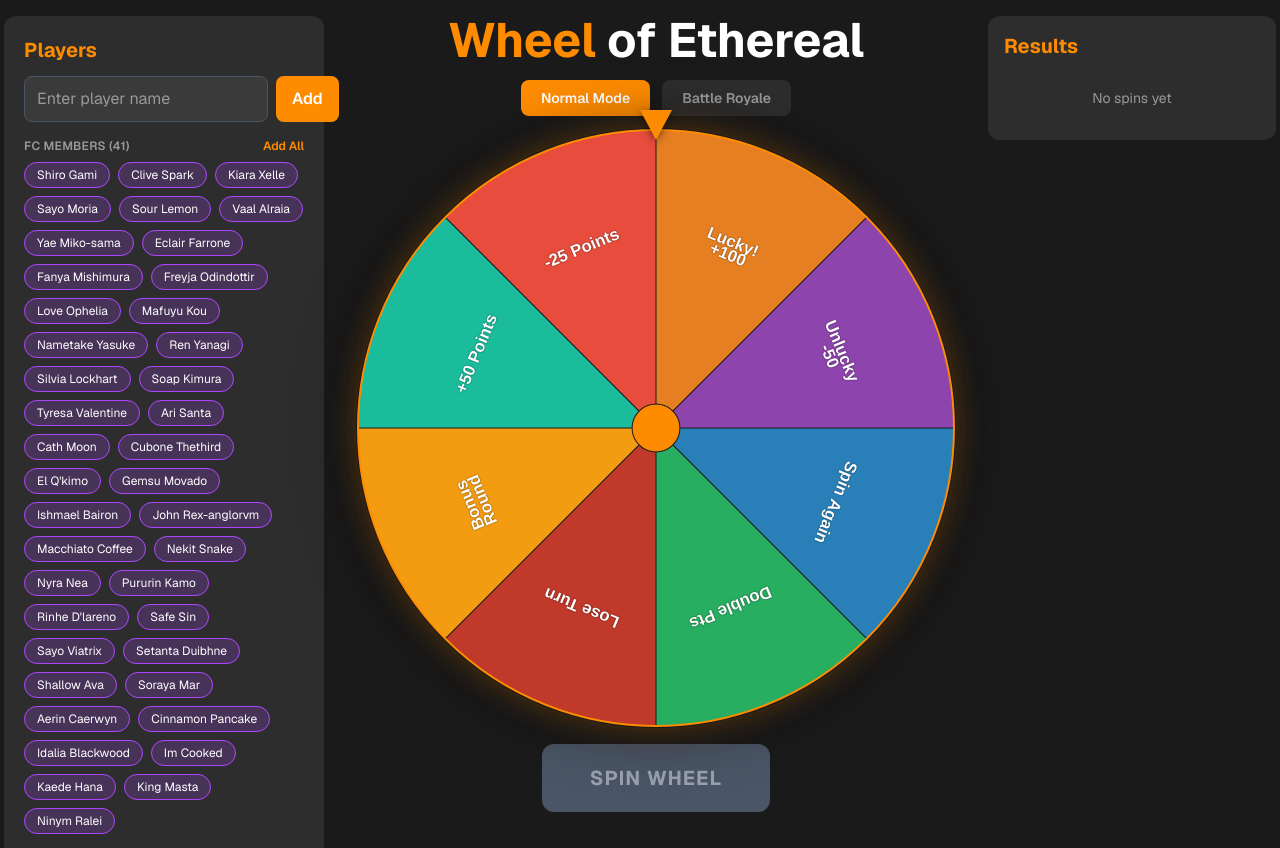
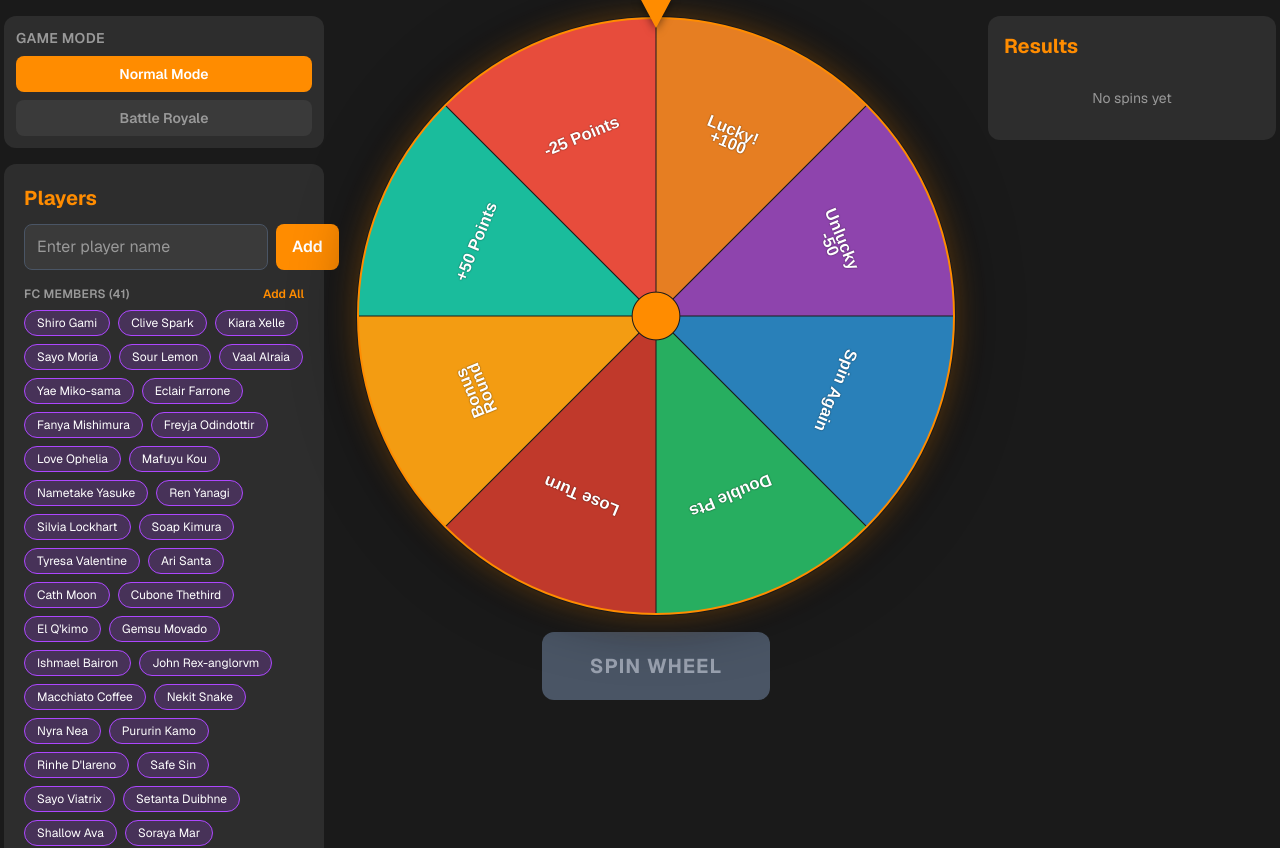
Before and after one commit to Ari-Santa/wheel, a Next.js app: page / in a window 1280 px wide. Shown: the top 848 px of the page. Built offline with nearby package versions, Linux system fonts and the light colour scheme.

Commit message:
Add splash screen component with fade-in/out animations

```diff
--- /dev/null
+++ b/app/components/SplashScreen.tsx
@@ -0,0 +1,45 @@
+"use client";
+
+import { useEffect, useState } from "react";
+
+interface SplashScreenProps {
+  onDismiss: () => void;
+}
+
+export default function SplashScreen({ onDismiss }: SplashScreenProps) {
+  const [isVisible, setIsVisible] = useState(true);
+
+  useEffect(() => {
+    // Auto-dismiss after 2.5 seconds
+    const timer = setTimeout(() => {
+      setIsVisible(false);
+      // Wait for fade-out animation to complete
+      setTimeout(onDismiss, 500);
+    }, 2500);
+
+    return () => clearTimeout(timer);
+  }, [onDismiss]);
+
+  if (!isVisible) {
+    return (
+      <div className="fixed inset-0 bg-background z-50 flex items-center justify-center animate-fade-out pointer-events-none">
+        <h1 className="text-5xl md:text-6xl xl:text-7xl 2xl:text-8xl font-bold">
+          <span className="text-accent">Wheel</span> of Ethereal
+        </h1>
+      </div>
+    );
+  }
+
+  return (
+    <div className="fixed inset-0 bg-background z-50 flex items-center justify-center">
+      <div className="text-center animate-fade-in">
+        <h1 className="text-5xl md:text-6xl xl:text-7xl 2xl:text-8xl font-bold mb-4">
+          <span className="text-accent">Wheel</span> of Ethereal
+        </h1>
+        <p className="text-text-muted text-sm md:text-base animate-pulse">
+          Loading...
+        </p>
+      </div>
+    </div>
+  );
+}
--- a/app/globals.css
+++ b/app/globals.css
@@ -127,3 +127,31 @@ body {
 ::-webkit-scrollbar-thumb:hover {
   background: #666;
 }
+
+@keyframes fade-in {
+  from {
+    opacity: 0;
+    transform: scale(0.95);
+  }
+  to {
+    opacity: 1;
+    transform: scale(1);
+  }
+}
+
+@keyframes fade-out {
+  from {
+    opacity: 1;
+  }
+  to {
+    opacity: 0;
+  }
+}
+
+.animate-fade-in {
+  animation: fade-in 0.5s ease-out;
+}
+
+.animate-fade-out {
+  animation: fade-out 0.5s ease-out;
+}
--- a/app/layout.tsx
+++ b/app/layout.tsx
@@ -13,8 +13,8 @@ const geistMono = Geist_Mono({
 });
 
 export const metadata: Metadata = {
-  title: "Spinning Wheel of Fortune",
-  description: "A wheel of fortune game with Normal and Battle Royale modes",
+  title: "Wheel of Ethereal",
+  description: "Interactive spinning wheel game with Battle Royale mode",
 };
 
 export default function RootLayout({
--- a/app/page.tsx
+++ b/app/page.tsx
@@ -4,6 +4,7 @@ import { useState, useCallback, useRef, useEffect } from "react";
 import Wheel, { WheelSegment, WheelRef } from "./components/Wheel";
 import PlayerList, { Player } from "./components/PlayerList";
 import BattleRoyaleResults from "./components/BattleRoyaleResults";
+import SplashScreen from "./components/SplashScreen";
 
 type GameMode = "normal" | "battle-royale";
 type GamePhase = "setup" | "playing" | "finished";
@@ -164,6 +165,7 @@ export default function Home() {
   const [round, setRound] = useState(1);
   const [autoSpinEnabled, setAutoSpinEnabled] = useState(true);
   const [finalRankings, setFinalRankings] = useState<BattleRoyaleRanking[]>([]);
+  const [showSplash, setShowSplash] = useState(true);
   const autoSpinTimerRef = useRef<NodeJS.Timeout | null>(null);
   const wheelRef = useRef<WheelRef>(null);
   const wheelSize = useResponsiveWheelSize();
@@ -550,6 +552,9 @@ export default function Home() {
 
   return (
     <>
+      {/* Splash Screen */}
+      {showSplash && <SplashScreen onDismiss={() => setShowSplash(false)} />}
+
       {/* Battle Result Overlay - Fixed at top */}
       {lastResult && !spinning && (
         <div className="fixed top-4 left-1/2 -translate-x-1/2 z-50 animate-slide-down">
@@ -580,6 +585,43 @@ export default function Home() {
       <div className="flex flex-col lg:flex-row lg:items-start gap-2 xl:gap-4 2xl:gap-6">
         {/* Left Panel: Players */}
         <div className="lg:w-72 xl:w-80 2xl:w-96 shrink-0">
+          {/* Mode Selector - Only during setup */}
+          {phase === "setup" && (
+            <div className="bg-surface rounded-xl p-3 mb-4">
+              <h3 className="text-sm font-semibold text-text-muted mb-2 uppercase tracking-wide">
+                Game Mode
+              </h3>
+              <div className="flex flex-col gap-2">
+                <button
+                  onClick={() => {
+                    setMode("normal");
+                    setPlayers([]);
+                  }}
+                  className={`px-4 py-2 rounded-lg font-semibold text-sm transition-all ${
+                    mode === "normal"
+                      ? "bg-accent text-white"
+                      : "bg-surface-light text-text-muted hover:bg-surface-light/70"
+                  }`}
+                >
+                  Normal Mode
+                </button>
+                <button
+                  onClick={() => {
+                    setMode("battle-royale");
+                    setPlayers([]);
+                  }}
+                  className={`px-4 py-2 rounded-lg font-semibold text-sm transition-all ${
+                    mode === "battle-royale"
+                      ? "bg-accent text-white"
+                      : "bg-surface-light text-text-muted hover:bg-surface-light/70"
+                  }`}
+                >
+                  Battle Royale
+                </button>
+              </div>
+            </div>
+          )}
+
           <PlayerList
             players={players}
             currentPlayerIndex={currentPlayerIndex}
@@ -621,45 +663,6 @@ export default function Home() {
 
         {/* Center: Wheel */}
         <div className="flex-1 flex flex-col items-center">
-          {/* Header */}
-          <header className="text-center mb-3 w-full">
-            <h1 className="text-3xl md:text-4xl xl:text-5xl 2xl:text-6xl font-bold">
-              <span className="text-accent">Wheel</span> of Ethereal
-            </h1>
-
-            {/* Mode Selector */}
-            {phase === "setup" && (
-              <div className="flex justify-center gap-3 mt-4">
-                <button
-                  onClick={() => {
-                    setMode("normal");
-                    setPlayers([]);
-                  }}
-                  className={`px-5 py-2 rounded-lg font-semibold text-sm transition-all ${
-                    mode === "normal"
-                      ? "bg-accent text-white"
-                      : "bg-surface text-text-muted hover:bg-surface-light"
-                  }`}
-                >
-                  Normal Mode
-                </button>
-                <button
-                  onClick={() => {
-                    setMode("battle-royale");
-                    setPlayers([]);
-                  }}
-                  className={`px-5 py-2 rounded-lg font-semibold text-sm transition-all ${
-                    mode === "battle-royale"
-                      ? "bg-accent text-white"
-                      : "bg-surface text-text-muted hover:bg-surface-light"
-                  }`}
-                >
-                  Battle Royale
-                </button>
-              </div>
-            )}
-          </header>
-
           {/* Current Player Banner */}
           {phase === "playing" && currentPlayerName && (
             <div className="mb-2 bg-surface rounded-xl px-5 py-2 text-center fade-in">
```
